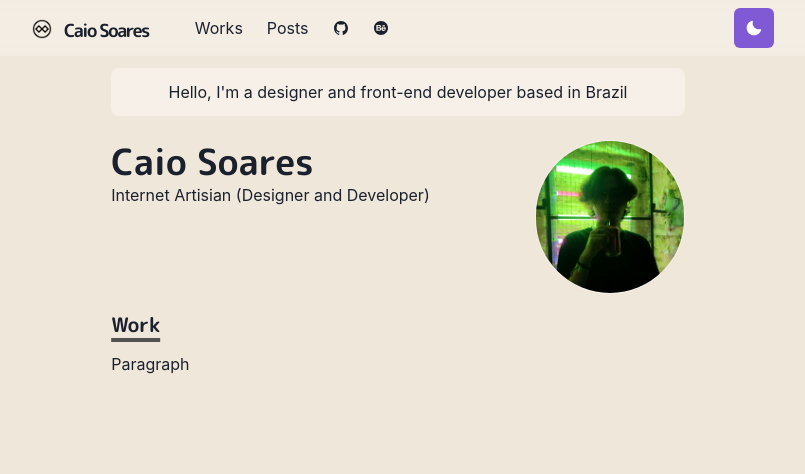
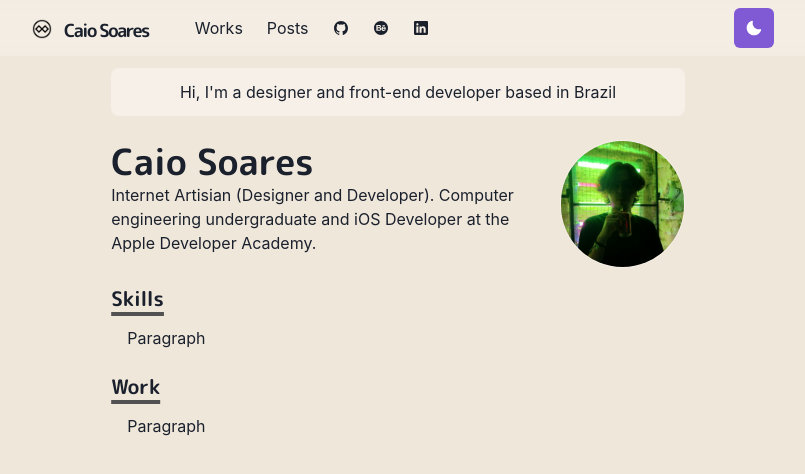
Before and after one commit to CaioFaSoares/chakram, a Next.js app: page / in a window 1280 px wide. Shown: the top 474 px of the page, without its empty margins (242-1047 px from the left). Built offline with nearby package versions, Linux system fonts and the light colour scheme.

Commit message:
LinkItem now working

```diff
--- a/components/navbar.js
+++ b/components/navbar.js
@@ -16,17 +16,17 @@ import {
 } from '@chakra-ui/react'
 import { HamburgerIcon } from '@chakra-ui/icons'
 import ThemeToggleButton from './theme-toggle-button'
-import { IoLogoGithub, IoLogoBehance } from 'react-icons/io5'
+import { IoLogoGithub, IoLogoBehance, IoLogoLinkedin } from 'react-icons/io5'
 
 const LinkItem = ({ href, path, children}) => {
     const active = path === href
     const inactiveColor = useColorModeValue('gray200', 'whiteAlpha.900')
     return (
-        <NextLink href={href}>
+        <NextLink href={href} passHref>
             <Link
-            p={2}
-            bg={active ? 'tomato' : undefined}
-            color={active ? '#202023' : inactiveColor}
+                p={2}
+                bg={active ? 'orange' : undefined}
+                color={active ? '#202023' : inactiveColor}
         >
             {children}
             </Link>
@@ -98,6 +98,17 @@ const Navbar = props => {
                     >
                         <IoLogoBehance />
                     </LinkItem>
+                    <LinkItem
+                        target="_blank"
+                        href="https://www.linkedin.com/in/caio-soares-3153341a1/"
+                        path={path}
+                        display="inline-flex"
+                        alignItems="center"
+                        style={{ gap: 4 }}
+                        pl={2}
+                    >
+                        <IoLogoLinkedin />
+                    </LinkItem>
                 </Stack>
                 <Box flex={1} align='right'>
                     <ThemeToggleButton />
--- /dev/null
+++ b/components/paragraph.js
@@ -0,0 +1,8 @@
+import styled from '@emotion/styled'
+
+const Paragraph = styled.p`
+    text-align: justify;
+    text-indent: 1em;
+`
+
+export default Paragraph
--- a/pages/index.js
+++ b/pages/index.js
@@ -1,5 +1,6 @@
 import { Container, Box, Heading, Image, useColorModeValue } from '@chakra-ui/react'
 import Section from '../components/section'
+import Paragraph from '../components/paragraph'
 
 const Page = () => {
 
@@ -8,7 +9,7 @@ const Page = () => {
     return (
         <Container>
             <Box borderRadius="lg" bg={useColorModeValue('whiteAlpha.500', 'whiteAlpha.200')} p={3} mt={3} mb={6} align="center">
-                Hello, I&apos;m a designer and front-end developer based in Brazil
+                Hi, I&apos;m a designer and front-end developer based in Brazil
             </Box>
 
             <Box display={{md:'flex'}}>
@@ -17,7 +18,8 @@ const Page = () => {
                         Caio Soares
                     </Heading>
                     <p>
-                        Internet Artisian (Designer and Developer)
+                        Internet Artisian (Designer and Developer). Computer engineering
+                        undergraduate and iOS Developer at the Apple Developer Academy.
                     </p>
                 </Box>
                 <Box flexShrink={0} mt={{base:4, md:0}} ml={{md:6}} align="center">
@@ -25,7 +27,7 @@ const Page = () => {
                         borderColor="whiteAlpha.500"
                         borderWidth={1}
                         borderStyle="solid"
-                        maxWidth="150px"
+                        maxWidth="125px"
                         display="inline-block"
                         borderRadius="full"
                         src={profilePicture}
@@ -34,11 +36,19 @@ const Page = () => {
             </Box>
             <Section delay={0.1}>
                 <Heading as="h3" variant="section-title">
+                    Skills
+                </Heading>
+                <Paragraph>
+                    Paragraph
+                </Paragraph>
+            </Section>
+            <Section delay={0.1}>
+                <Heading as="h3" variant="section-title">
                     Work
                 </Heading>
-           <p>
+                <Paragraph>
                     Paragraph
-           </p>
+                </Paragraph>
             </Section>
         </Container>
     )
```
Also changed, not shown: 1 other file (tests, documents, lock files or other folders). Lines whose indentation alone changed are shown as unchanged.
